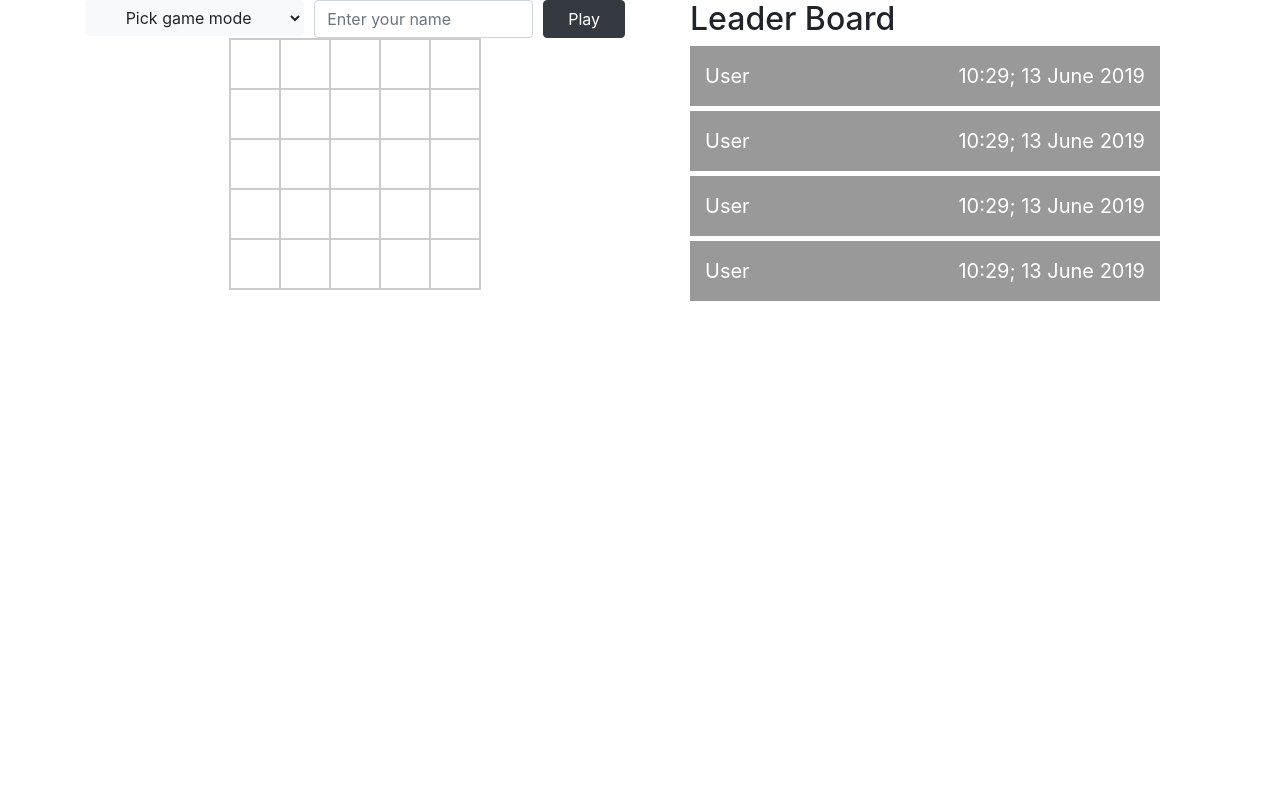
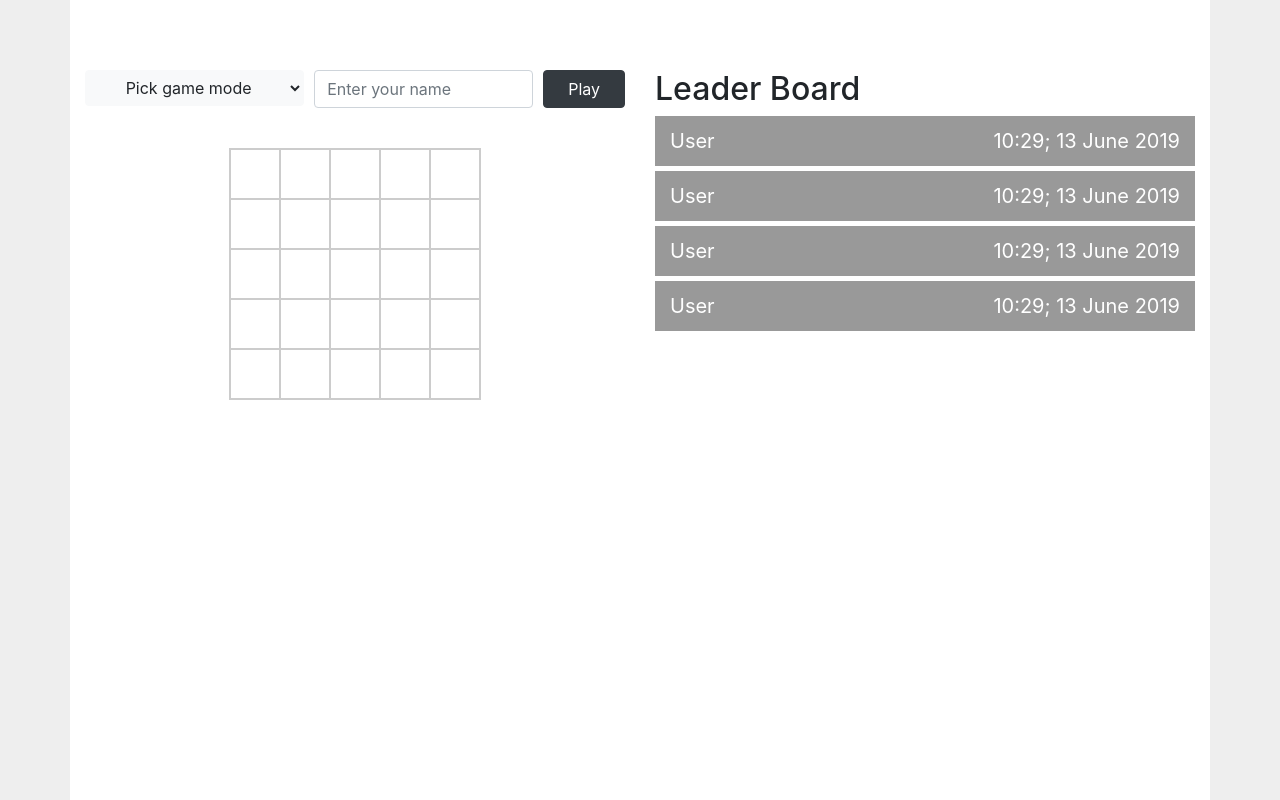
Before and after one commit to alnine/game-in-dots, a React (Create React App) app: page / in a window 1280 px wide. Built offline with nearby package versions, Linux system fonts and the light colour scheme.

Commit message:
Adds styles

```diff
--- a/src/App.js
+++ b/src/App.js
@@ -5,7 +5,7 @@ import Leaders from "./components/leaders";
 
 function App() {
   return (
-    <div className="container">
+    <div className="container bg-white">
       <div className="row">
         <div className="col-lg">
           <SettingBar />
--- a/src/components/leadersTable.jsx
+++ b/src/components/leadersTable.jsx
@@ -5,7 +5,7 @@ const LeadersTable = ({ data: leaders }) => {
   return (
     <React.Fragment>
       {leaders.map(leader => (
-        <LeaderRow data={leader} />
+        <LeaderRow key={leader.id} data={leader} />
       ))}
     </React.Fragment>
   );
--- a/src/index.css
+++ b/src/index.css
@@ -1,5 +1,6 @@
 body {
   margin: 0;
+  background-color: #eeeeee;
   font-family: -apple-system, BlinkMacSystemFont, "Segoe UI", "Roboto", "Oxygen",
     "Ubuntu", "Cantarell", "Fira Sans", "Droid Sans", "Helvetica Neue",
     sans-serif;
@@ -14,12 +15,19 @@ code {
 
 .container {
   min-width: 500px;
+  padding-top: 70px;
+  min-height: 100vh;
+}
+
+.form-row {
+  margin-bottom: 40px;
 }
 
 .board_wrap {
   display: flex;
   flex-direction: column;
   min-width: 320px;
+  margin-bottom: 25px;
 }
 
 .board {
@@ -60,7 +68,6 @@ code {
 
 .leader_wrap {
   display: flex;
-  padding: 0 35px;
   flex-direction: column;
   min-width: 450px;
 }
@@ -68,7 +75,7 @@ code {
 .leader {
   display: flex;
   margin-bottom: 5px;
-  padding: 15px;
+  padding: 10px 15px;
   justify-content: space-between;
   font-size: 20px;
   background-color: #999999;
```
